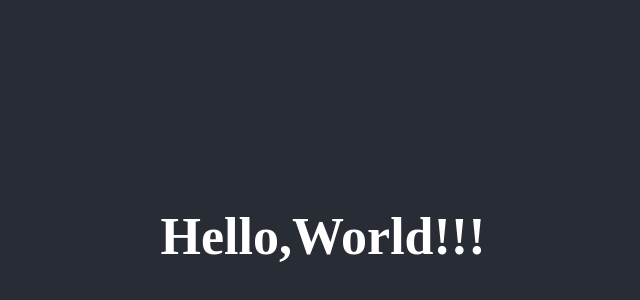
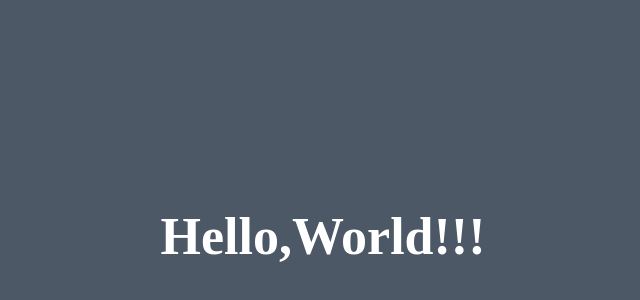
Before and after one commit to lebedev-nikita/Messenger, a React (Create React App) app: page / in a window 1280 px wide. Shown: the part 164-464 px from the top of the page, without its empty margins (317-957 px from the left). Built offline with nearby package versions, Linux system fonts and the light colour scheme.

Commit message:
Background

```diff
--- a/src/App.css
+++ b/src/App.css
@@ -7,7 +7,7 @@
 }
 
 .App {
-  background-color: #282c34;
+  background-color: #4C5866;
   min-height: 100vh;
 
   display: flex;
```
